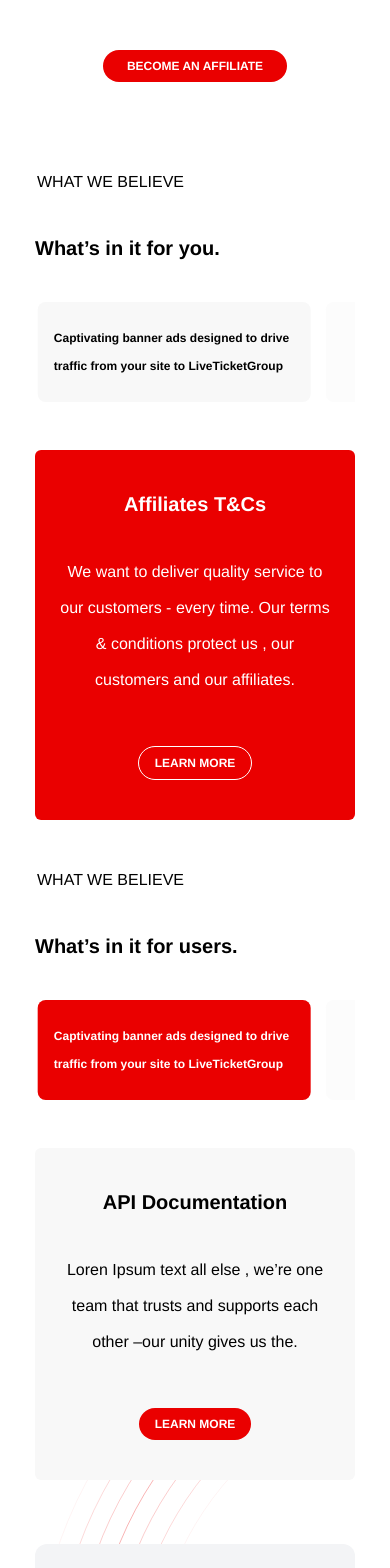
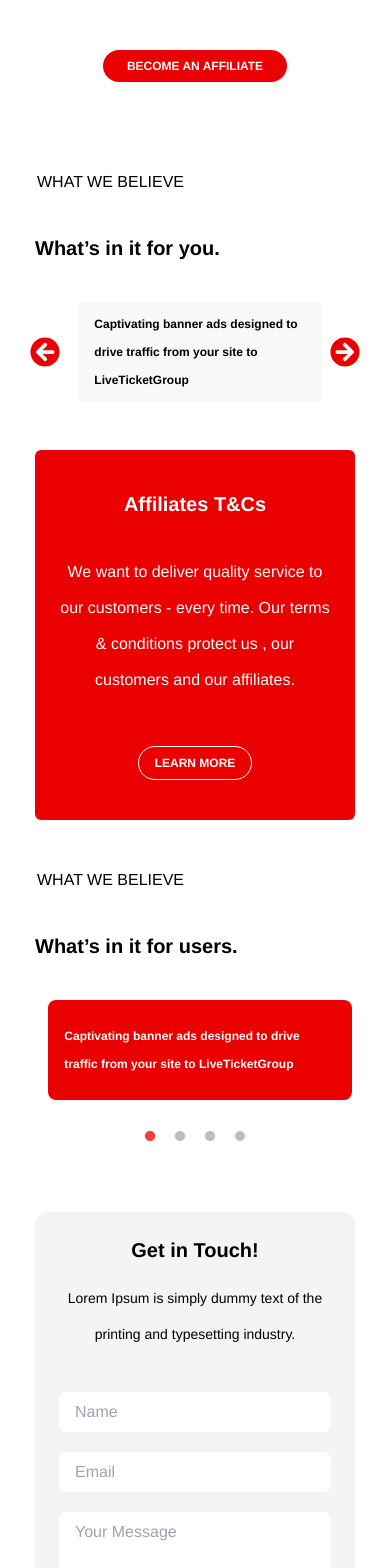
Before and after one commit to DeepInfynno/ltg, a Next.js app: page /affiliates in a window 390 px wide. Shown: the part 1180-2748 px from the top of the page. Built offline with nearby package versions, Linux system fonts and the light colour scheme; what @material-tailwind/react would draw is missing.

Commit message:
fix: affiliate sliders changes

```diff
--- a/components/Offices.tsx
+++ b/components/Offices.tsx
@@ -2,7 +2,7 @@ import Madrid from "@assets/images/madrid.jpg";
 import Amsterdam from "@assets/images/amsterdam.jpg";
 import SanFrancisco from "@assets/images/san-francisco.jpg";
 import Image from "next/image";
-import SliderComponenet from "./Slider";
+import SliderComponent from "./Slider";
 import { useState } from "react";
 
 const offices = [
@@ -47,10 +47,10 @@ const Offices = () => {
       </div>
       <div className=" w-full mt-11 2xl:mt-[88px]">
         <div className="office xs:px-4 md:px-18 lg:px-24 xl:px-48 2xl:px-32">
-          <SliderComponenet
+          <SliderComponent
             setCurrentIndex={setCurrentIndex}
             sliderFor={"office"}
-            componenetData={offices.map((office, i) => {
+            componentData={offices.map((office, i) => {
               return (
                 <div key={i}>
                   <div className="relative w-full h-52 md:h-40 xl:h-44 2xl:h-72">
--- a/components/Slider.tsx
+++ b/components/Slider.tsx
@@ -1,15 +1,22 @@
 import { Dispatch, LegacyRef, ReactNode, SetStateAction, useRef, useEffect } from "react";
 import Slider from "react-slick";
+import { FaArrowCircleLeft, FaArrowCircleRight } from 'react-icons/fa';
+import { IconContext } from "react-icons/lib";
+import classNames from "classnames";
 
-const SliderComponenet = ({
+const SliderComponent = ({
   setCurrentIndex,
   currentIndex,
+  showDots,
+  showArrows,
   sliderFor,
-  componenetData,
+  componentData,
 }: {
   setCurrentIndex: Dispatch<SetStateAction<number>>;
   currentIndex?: number;
-  componenetData: ReactNode;
+  showDots?: boolean;
+  showArrows?: boolean;
+  componentData: ReactNode;
   sliderFor: ReactNode;
 }) => {
 
@@ -146,8 +153,12 @@ const SliderComponenet = ({
 
   const settings = {
     infinite: true,
-    slidesToShow: 2.05,
+    slidesToShow: 3,
     speed: 500,
+    arrows: showArrows || false,
+    dots: showDots || false,
+    nextArrow: <FaArrowCircleRight color="#ea0000" size={"40px"} />,
+    prevArrow: <FaArrowCircleLeft color="#ea0000" size={"40px"} />,
     onSwipe: function () {},
     afterChange: function (index: number) {
       setCurrentIndex(index);
@@ -157,7 +168,7 @@ const SliderComponenet = ({
         breakpoint: 1500,
         settings: {
           infinite: true,
-          slidesToShow: 2.1,
+          slidesToShow: 3,
           speed: 500,
         },
       },
@@ -165,7 +176,7 @@ const SliderComponenet = ({
         breakpoint: 1200,
         settings: {
           infinite: true,
-          slidesToShow: 2.05,
+          slidesToShow: 3,
           speed: 500,
         },
       },
@@ -173,15 +184,15 @@ const SliderComponenet = ({
         breakpoint: 750,
         settings: {
           infinite: true,
-          slidesToShow: 2.05,
+          slidesToShow: 2,
           speed: 500,
         },
       },
       {
-        breakpoint: 600,
+        breakpoint: 640,
         settings: {
           infinite: true,
-          slidesToShow: 1.1,
+          slidesToShow: 1,
           speed: 500,
         },
       },
@@ -189,7 +200,7 @@ const SliderComponenet = ({
         breakpoint: 480,
         settings: {
           infinite: true,
-          slidesToShow: 1.12,
+          slidesToShow: 1,
           speed: 500,
         },
       },
@@ -218,15 +229,15 @@ const SliderComponenet = ({
         }}
       >
         {sliderFor === "careers" ? (
-          <Slider ref={careerSlider} {...careerSettings}>{componenetData}</Slider>
+          <Slider ref={careerSlider} {...careerSettings}>{componentData}</Slider>
         ) : sliderFor === "office" ? (
-          <Slider {...officeSettings}>{componenetData}</Slider>
+          <Slider {...officeSettings}>{componentData}</Slider>
         ) : (
-          <Slider {...settings}>{componenetData}</Slider>
+          <Slider {...settings}>{componentData}</Slider>
         )}
       </div>
     </div>
   );
 };
 
-export default SliderComponenet;
+export default SliderComponent;
--- a/pages/affiliates.tsx
+++ b/pages/affiliates.tsx
@@ -1,7 +1,7 @@
 import { NextPageWithLayout } from "./_app";
 import { ContactForm, Layout } from "@components/layouts";
 import { useState } from "react";
-import SliderComponenet from "@components/Slider";
+import SliderComponent from "@components/Slider";
 import Image from "next/image";
 import Alexandru from "@assets/images/alexandru.svg";
 import Markus from "@assets/images/markus.svg";
@@ -84,7 +84,7 @@ const Affiliate: NextPageWithLayout = () => {
               When you market more, you’ll earn more.
             </h1>
             <div>
-              <Link href="#">
+              <Link href="/contact">
                 <Button className="mt-12 lg:mt-24">Become an affiliate</Button>
               </Link>
             </div>
@@ -115,13 +115,15 @@ const Affiliate: NextPageWithLayout = () => {
                 management.
               </p>
               <div className="flex flex-row justify-center lg:justify-start">
-                <Link href="#">
+                <Link href="/contact">
                   <Button className="mt-12 lg:mt-24">Become an affiliate</Button>
                 </Link>
               </div>
             </div>
           </div>
           {/* </div> */}
+        </div>
+        <div className="max-w-[240px] xs:max-w-xs sm:max-w-xl md:max-w-2xl lg:max-w-4xl 2xl:max-w-[1364px] w-full">
           {/* what we belive */}
           <div className="mt-12 container">
             <h1 className="text-base md:text-lg lg:text-xl 2xl:text-xl font-normal ml-0.5">
@@ -130,11 +132,12 @@ const Affiliate: NextPageWithLayout = () => {
             <h1 className="mt-10 text-xl md:text-2xl lg:text-3xl xl:text-4xl font-bold">
               What’s in it for you.
             </h1>
-          <div className="affiliate lg:py-20 md:py-16 md:pb-16 pb-12">
-            <SliderComponenet
+            <div className="affiliate w-[calc(100%_-_60px)] ml-[30px] lg:py-20 md:py-16 md:pb-16 pb-12">
+              <SliderComponent
                 setCurrentIndex={setCurrentIndex}
                 sliderFor={"affiliate"}
-              componenetData={believesData.map((believe, index) => {
+                showArrows
+                componentData={believesData.map((believe, index) => {
                   return (
                     <div
                       key={believe.id}
@@ -161,6 +164,8 @@ const Affiliate: NextPageWithLayout = () => {
               />
             </div>
           </div>
+        </div>
+        <div className="max-w-[280px] xs:max-w-xs sm:max-w-sm md:max-w-xl lg:max-w-3xl xl:max-w-4xl 2xl:max-w-[1364px] w-full">
           {/* T&c */}
           <div className="container">
             <div className="bg-[#EA0000] px-6 lg:px-8 xl:px-10 flex flex-col lg:flex-row gap-1 lg:gap-10 rounded-md justify-center items-center md:py-8 py-10">
@@ -194,7 +199,10 @@ const Affiliate: NextPageWithLayout = () => {
               </div>
             </div>
           </div>
+        </div>
         {/* what we belive */}
+        {/* <div className="max-w-[280px] xs:max-w-sm sm:max-w-sm md:max-w-xl lg:max-w-3xl xl:max-w-4xl 2xl:max-w-[1364px] w-full"> */}
+        <div className="max-w-[240px] xs:max-w-xs sm:max-w-xl md:max-w-2xl lg:max-w-4xl 2xl:max-w-[1364px] w-full">
           <div className="relative lg:pt-32 ">
             <div className="container mt-12 z-50">
               <h1 className="text-base md:text-lg lg:text-xl 2xl:text-xl font-normal ml-0.5">
@@ -213,10 +221,11 @@ const Affiliate: NextPageWithLayout = () => {
                 />
               </div>
               <div className="affiliate lg:py-20 md:py-16 md:pb-12 pb-12">
-                <SliderComponenet
+                <SliderComponent
                   setCurrentIndex={setCurrentIndex2}
                   sliderFor={"affiliate"}
-                  componenetData={believesData2.map((believe, index) => {
+                  showDots
+                  componentData={believesData2.map((believe, index) => {
                     return (
                       <div
                         key={believe.id}
@@ -246,7 +255,7 @@ const Affiliate: NextPageWithLayout = () => {
               </div>
             </div>
             {/* api docs */}
-            <div className="container">
+            {/* <div className="container">
               <div className="bg-[#F8F8F8] px-6 lg:px-8 flex flex-col lg:flex-row gap-1 lg:gap-10 rounded-md justify-center items-center md:py-8 py-10">
                 <div className="flex justify-center items-center w-full">
                   <div className="w-full flex flex-col gap-9 max-w-[355px]">
@@ -274,9 +283,11 @@ const Affiliate: NextPageWithLayout = () => {
                   />
                 </div>
               </div>
+            </div> */}
           </div>
+        </div>
+        <div className="max-w-[280px] xs:max-w-xs sm:max-w-sm md:max-w-xl lg:max-w-3xl xl:max-w-4xl 2xl:max-w-[1364px] w-full">
           <ContactForm />
-          </div>
         </div>
       </section>
     </>
--- a/pages/careers.tsx
+++ b/pages/careers.tsx
@@ -9,7 +9,7 @@ import Circle from "@assets/images/Circle.svg";
 import Amsterdam from "@assets/images/amsterdam.jpg";
 import SanFrancisco from "@assets/images/san-francisco.jpg";
 import Image from "next/image";
-import SliderComponenet from "@components/Slider";
+import SliderComponent from "@components/Slider";
 import Button from "@components/form/Button";
 import OgImage from "../assets/images/logo-1.svg";
 import Meta from "@components/Meta";
@@ -218,11 +218,11 @@ const Careers: NextPageWithLayout = () => {
           </div>
         </div>
         <div className="careers">
-          <SliderComponenet
+          <SliderComponent
             setCurrentIndex={setCurrentIndex}
             currentIndex={currentIndex}
             sliderFor={"careers"}
-            componenetData={imagesArray.map((data, index) => {
+            componentData={imagesArray.map((data, index) => {
               return (
                 <div
                   key={data.id}
--- a/styles/globals.css
+++ b/styles/globals.css
@@ -32,12 +32,7 @@ html {
 .affiliate .slick-track {
   display: flex !important;
   flex-direction: row !important;
-  margin: 0 20px !important;
   gap: 15px !important;
-}
-
-.slick-next {
-  display: none !important;
 }
 
 .highlight-slider .slick-initialized .slick-slide {
@@ -59,17 +54,27 @@ html {
   }
 }
 
-@media only screen and (min-width: 1024px) and (max-width: 1500px) {
-  .affiliate .slick-track {
-    margin: 0 35px !important;
-  }
+.affiliate .slick-dots {
+  top: calc(100% + 20px);
 }
 
-@media only screen and (min-width: 600px) and (max-width: 1024px) {
-  .affiliate .slick-track {
-    margin: 0 5px !important;
-  }
+.affiliate .slick-dots li.slick-active button:before {
+	color: #ea0000;
 }
+.affiliate .slick-prev, .affiliate .slick-next {
+  height: 30px;
+  width: 30px;
+}
+.affiliate .slick-prev {
+  left: -35px;
+}
+.affiliate .slick-next {
+  right: -35px;
+}
+.affiliate .slick-dots li button:before {
+	font-size: 12px;
+}
+
 @media only screen and (max-width: 600px) {
   .highlight-slider .slick-list {
     width: 90vw;
```
Lines whose indentation alone changed are shown as unchanged.
